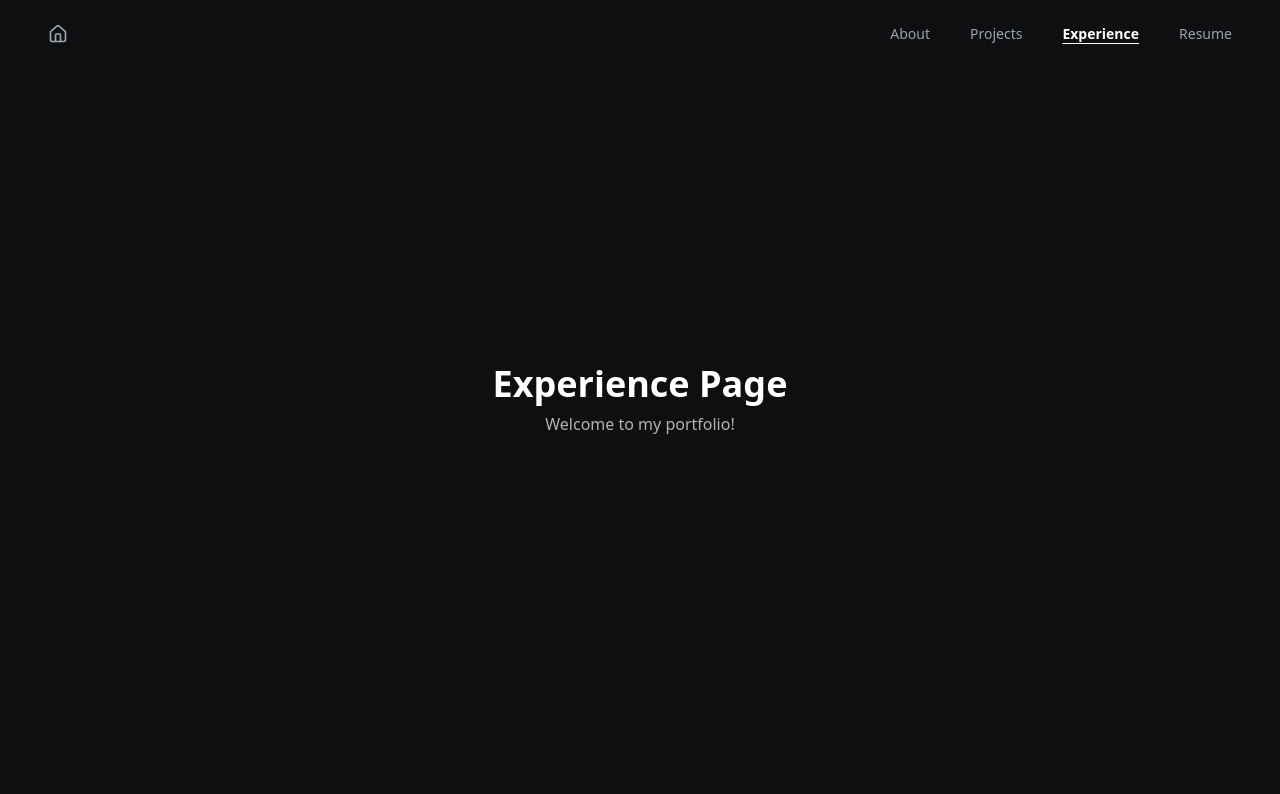
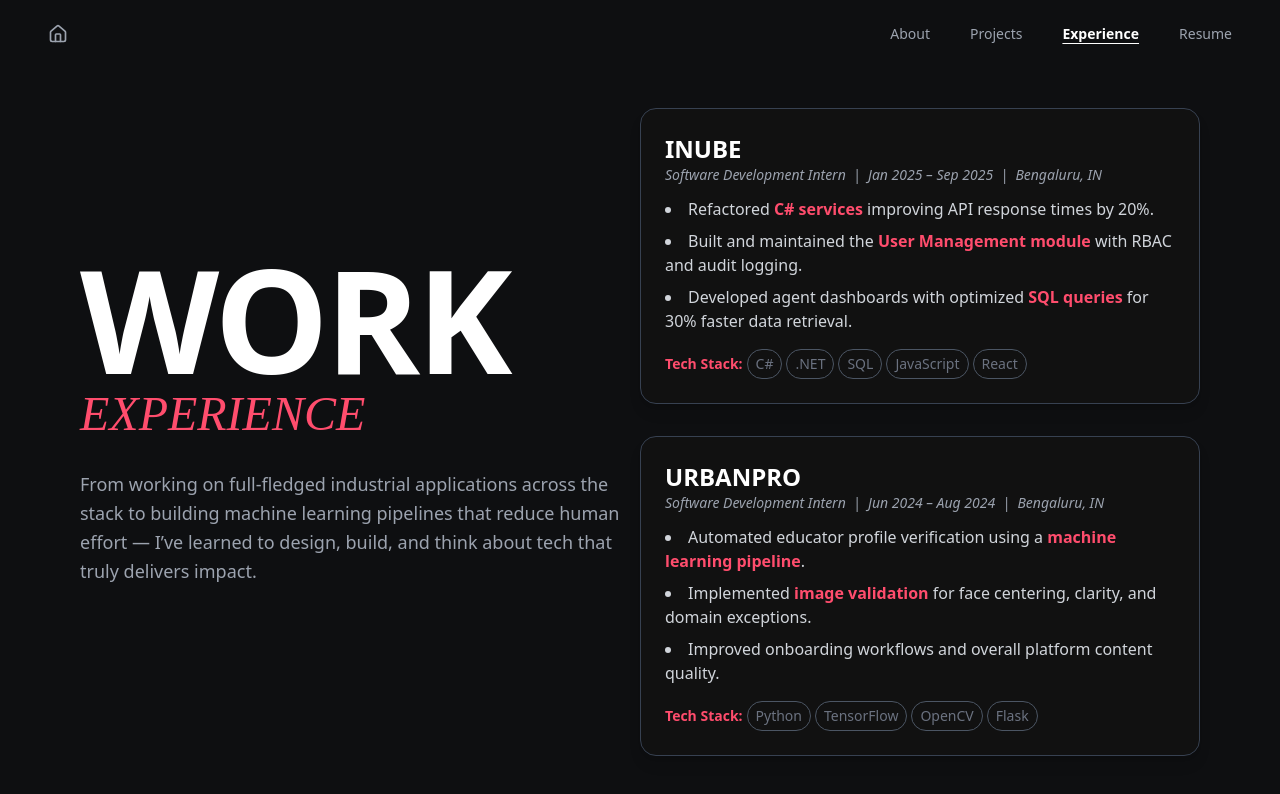
Before and after one commit to vishal-git-18/Portfolio-Website, a React (Vite) app in the folder portfolio-website/: page /experience in a window 1280 px wide. Shown: the top 794 px of the page. Built offline with nearby package versions, Linux system fonts and the light colour scheme; the HTML template or start-up script is replaced by a standard one.

Commit message:
Experience Page init

```diff
--- a/portfolio-website/src/pages/Experience.tsx
+++ b/portfolio-website/src/pages/Experience.tsx
@@ -1,8 +1,93 @@
 export default function Experience() {
   return (
-    <div className="flex flex-col items-center justify-center min-h-screen text-center px-4">
-      <h1 className="text-4xl font-bold">Experience Page</h1>
-      <p className="text-muted-foreground mt-2">Welcome to my portfolio!</p>
+    <div className="flex flex-col md:flex-row items-center justify-center min-h-screen px-8 md:px-20 bg-background text-left pt-0 md:pt-8">
+
+      {/* LEFT SIDE — Heading */}
+      <div className="flex-1 flex flex-col justify-center">
+        <h1
+          className="text-[7rem] md:text-[9rem] font-extrabold leading-none tracking-tight"
+          style={{ color: "#FFFFFF" }}
+        >
+          WORK
+        </h1>
+        <h2
+          className="text-4xl md:text-5xl italic font-[cursive] font-light"
+          style={{ color: "#ff4d6d" }}
+        >
+          EXPERIENCE
+        </h2>
+
+        <p className="text-gray-400 mt-8 max-w-xl text-lg leading-relaxed">
+          From working on full-fledged industrial applications across the stack
+          to building machine learning pipelines that reduce human effort —
+          I’ve learned to design, build, and think about tech that truly
+          delivers impact.
+        </p>
+      </div>
+
+      {/* RIGHT SIDE — Experience Cards */}
+      <div className="flex-1 flex flex-col justify-center gap-8 mt-16 md:mt-0 pt-8 md:pt-8">
+
+        {/* Card 1: Inube */}
+        <div className="p-6 rounded-2xl border border-gray-700 bg-[#111111] hover:scale-[1.02] transition-transform duration-300 shadow-lg">
+          <h3 className="text-2xl font-bold text-white">INUBE</h3>
+          <p className="text-sm text-gray-400 italic mb-3">
+            Software Development Intern &nbsp;|&nbsp; Jan 2025 – Sep 2025 &nbsp;|&nbsp; Bengaluru, IN
+          </p>
+
+          <ul className="list-disc list-inside text-gray-300 space-y-2 text-sm md:text-base">
+            <li>
+              Refactored <span className="text-[#ff4d6d] font-semibold">C# services</span> improving API response times by 20%.
+            </li>
+            <li>
+              Built and maintained the <span className="text-[#ff4d6d] font-semibold">User Management module</span> with RBAC and audit logging.
+            </li>
+            <li>
+              Developed agent dashboards with optimized <span className="text-[#ff4d6d] font-semibold">SQL queries</span> for 30% faster data retrieval.
+            </li>
+          </ul>
+
+        <p className="mt-4 text-sm text-gray-500 flex flex-wrap gap-1 items-center">
+          <span className="font-semibold text-[#ff4d6d]">Tech Stack:</span>
+          <span className="px-2 py-1 border border-gray-600 rounded-full">C#</span>
+          <span className="px-2 py-1 border border-gray-600 rounded-full">.NET</span>
+          <span className="px-2 py-1 border border-gray-600 rounded-full">SQL</span>
+          <span className="px-2 py-1 border border-gray-600 rounded-full">JavaScript</span>
+          <span className="px-2 py-1 border border-gray-600 rounded-full">React</span>
+        </p>
+
+        </div>
+
+        {/* Card 2: UrbanPro */}
+        <div className="p-6 rounded-2xl border border-gray-700 bg-[#111111] hover:scale-[1.02] transition-transform duration-300 shadow-lg">
+          <h3 className="text-2xl font-bold text-white">URBANPRO</h3>
+          <p className="text-sm text-gray-400 italic mb-3">
+            Software Development Intern &nbsp;|&nbsp; Jun 2024 – Aug 2024 &nbsp;|&nbsp; Bengaluru, IN
+          </p>
+
+          <ul className="list-disc list-inside text-gray-300 space-y-2 text-sm md:text-base">
+            <li>
+              Automated educator profile verification using a{" "}
+              <span className="text-[#ff4d6d] font-semibold">machine learning pipeline</span>.
+            </li>
+            <li>
+              Implemented <span className="text-[#ff4d6d] font-semibold">image validation</span> for face centering, clarity, and domain exceptions.
+            </li>
+            <li>
+              Improved onboarding workflows and overall platform content quality.
+            </li>
+          </ul>
+
+          <p className="mt-4 text-sm text-gray-500 flex flex-wrap gap-1 items-center">
+            <span className="font-semibold text-[#ff4d6d]">Tech Stack:</span>
+            <span className="px-2 py-1 border border-gray-600 rounded-full">Python</span>
+            <span className="px-2 py-1 border border-gray-600 rounded-full">TensorFlow</span>
+            <span className="px-2 py-1 border border-gray-600 rounded-full">OpenCV</span>
+            <span className="px-2 py-1 border border-gray-600 rounded-full">Flask</span>
+          </p>
+
+        </div>
+      </div>
     </div>
   );
 }
```
